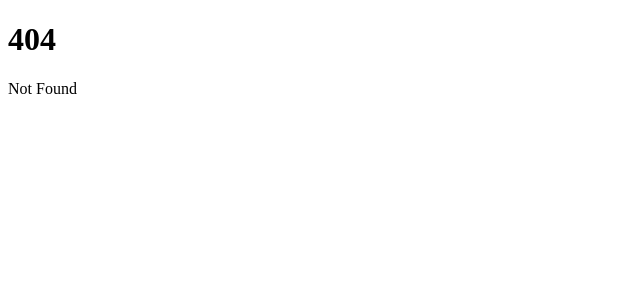
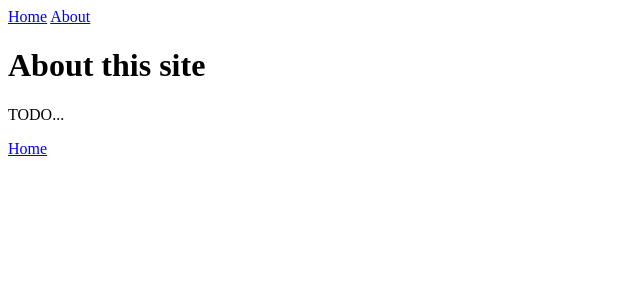
Before and after one commit to drewcmaier/portfolio, a SvelteKit app: page /about in a window 1280 px wide. Before the commit this address had no page. Shown: the top 300 px of the page, without its empty margins (0-640 px from the left). Built offline with nearby package versions, Linux system fonts and the light colour scheme.

Commit message:
feat: experiment with routing

```diff
--- /dev/null
+++ b/src/routes/+layout.svelte
@@ -0,0 +1,6 @@
+<nav>
+    <a href="/">Home</a>
+    <a href="/about">About</a>
+  </nav>
+
+  <slot></slot>
--- a/src/routes/+page.svelte
+++ b/src/routes/+page.svelte
@@ -1,2 +1,4 @@
-<h1>Welcome to SvelteKit</h1>
-<p>Visit <a href="https://kit.svelte.dev">kit.svelte.dev</a> to read the documentation</p>
+<h1>Drew Maier</h1>
+<p>Hello!</p>
+
+<a href="/about">About my site</a>
--- /dev/null
+++ b/src/routes/about/+page.svelte
@@ -0,0 +1,3 @@
+<h1>About this site</h1>
+<p>TODO...</p>
+<a href="/">Home</a>
```
